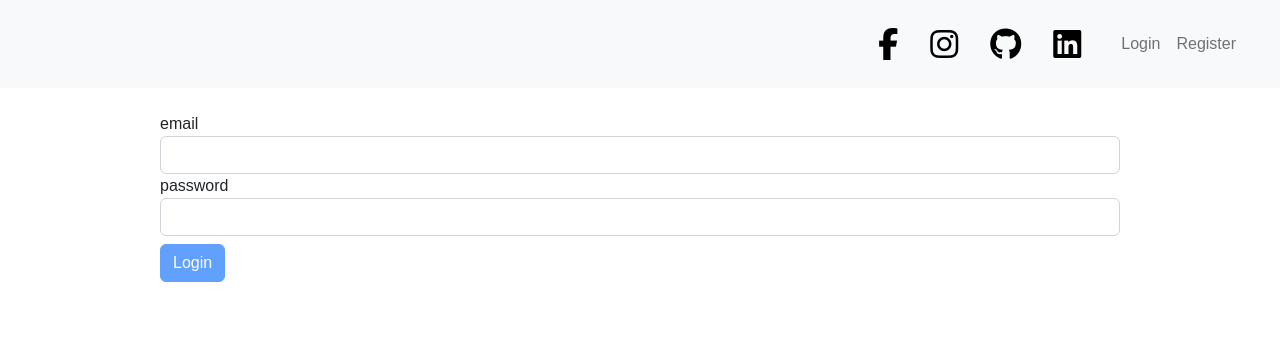
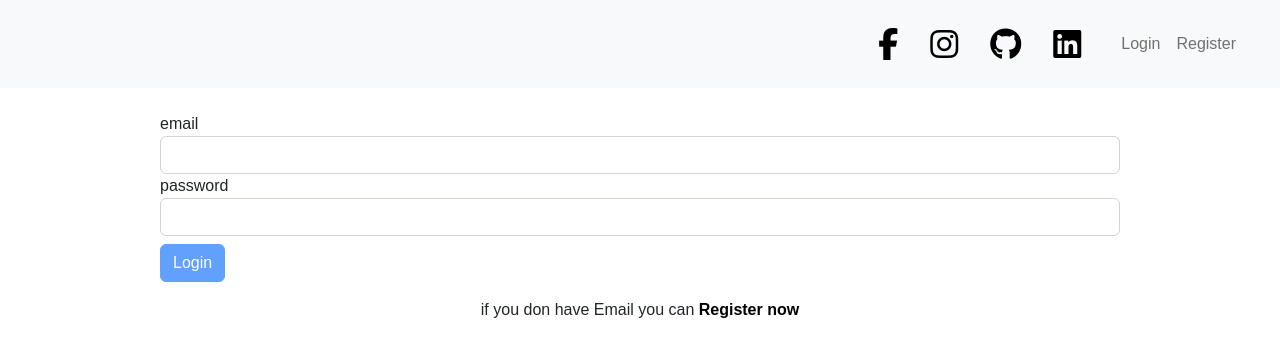
Before and after one commit to HatemAbdelnoor/FreshCart, a React (Create React App) app: page /login in a window 1280 px wide. Shown: the top 356 px of the page. Built offline with nearby package versions, Linux system fonts and the light colour scheme; no server answers; a web font is replaced by a local one.

Commit message:
Update Login.jsx

```diff
--- a/src/Components/Login/Login.jsx
+++ b/src/Components/Login/Login.jsx
@@ -2,7 +2,7 @@ import styles from './Login.module.css';
 import { useFormik } from 'formik';
 import * as Yup from "yup";
 import axios from 'axios';
-import { useNavigate } from 'react-router-dom';
+import { Link, useNavigate } from 'react-router-dom';
 import { useState, useEffect } from 'react';
 import { GoogleLogin } from '@react-oauth/google';
 import { googleLogout, useGoogleLogin } from '@react-oauth/google';
@@ -81,9 +81,10 @@ toast.error("Incorrect email or password")
 
       {!isloading ? "Login":<i className=' fas fa-spinner fa-spin ' ></i>}
       </button>
+      <section className='text-center mt-3'> if you don have Email you can <a className='' href=""> <Link className='fw-bolder'  to="/register">Register now</Link></a> </section>
+
         <br />
             <br />
-            <GoogleLogin onSuccess={responseMessage} onError={errorMessage} />
 
       </div>
 
```
